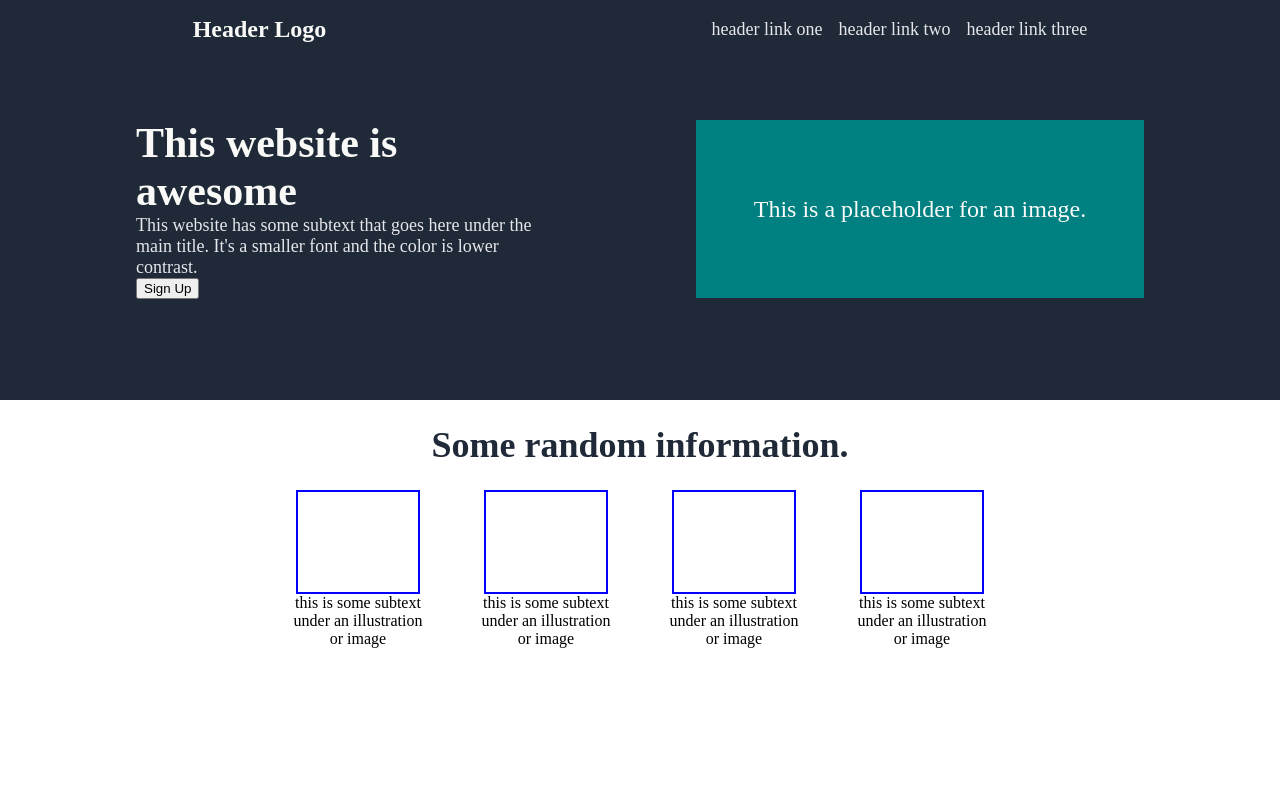
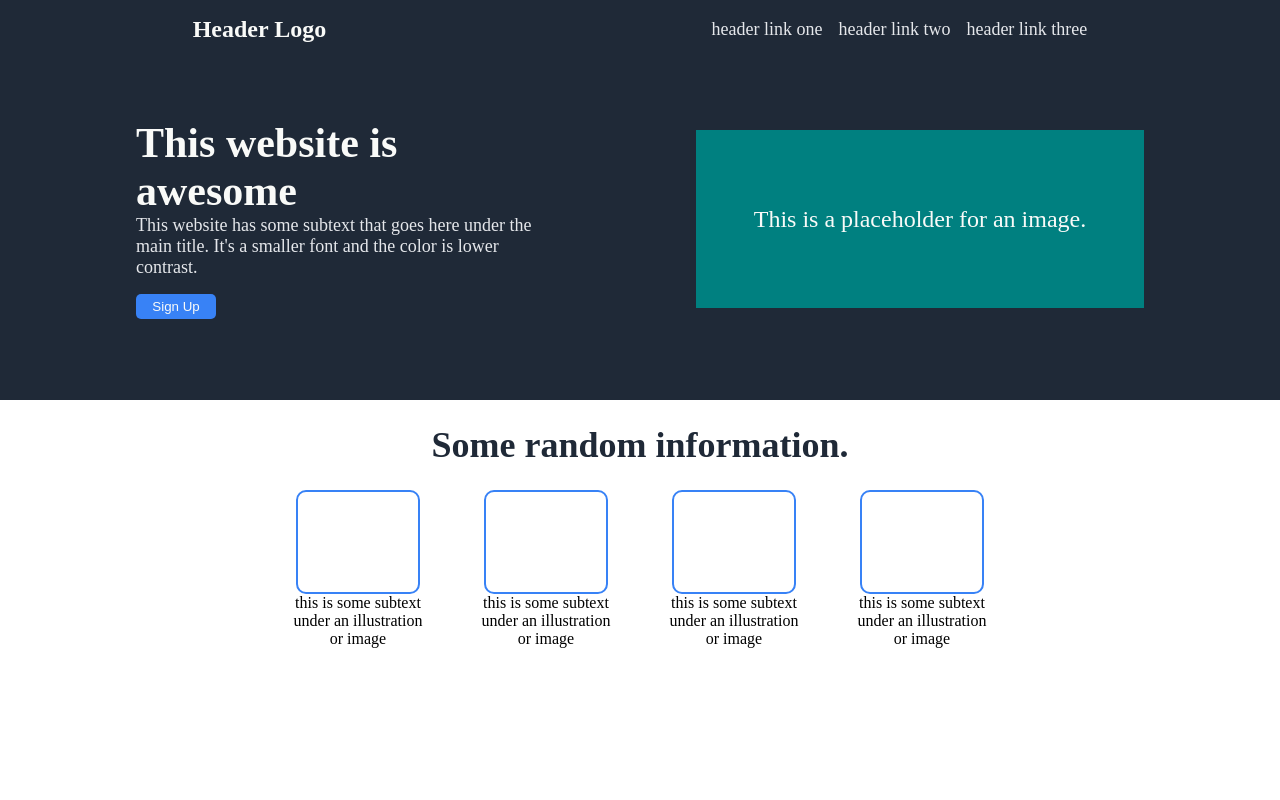
Before and after one commit to Asim-commits/landing-page, a plain HTML site: page index.html in a window 1280 px wide. Shown: the top 800 px of the page. Drawn offline with Linux system fonts and the light colour scheme.

Commit message:
Finished Successfully

```diff
--- a/styles.css
+++ b/styles.css
@@ -28,6 +28,27 @@ html, body {
     justify-content: center;
     align-items: center;
     margin: 60px;
+}
+
+.header-button {
+    margin-top: 16px;
+    border-radius: 5px;
+    width: 80px;
+    height: 25px;
+    text-align: center;
+    border: 0;
+    background-color: #3882f6;
+    color: #f9faf8;
+}
+
+button {
+    width: 80px;
+    height: 25px;
+    text-align: center;
+    border: 2px solid #f9faf8;
+    border-radius: 5px;
+    background-color: #3882f6;
+    color: #f9faf8;
 }
 
 h1 {
@@ -108,7 +129,8 @@ p.hero-paragraph {
 .small-image-container {
     width: 120px;
     height: 100px;
-    border: 2px solid blue;
+    border-radius: 10px;
+    border: 2px solid #3882f6;
     margin: 0px auto;
 }
 
@@ -146,6 +168,7 @@ p.hero-paragraph {
 
 .signup-nested-section {
     background-color: #3882f6;
+    border-radius: 10px;
     display: flex;
     justify-content: space-around;
     align-items: center;
```
